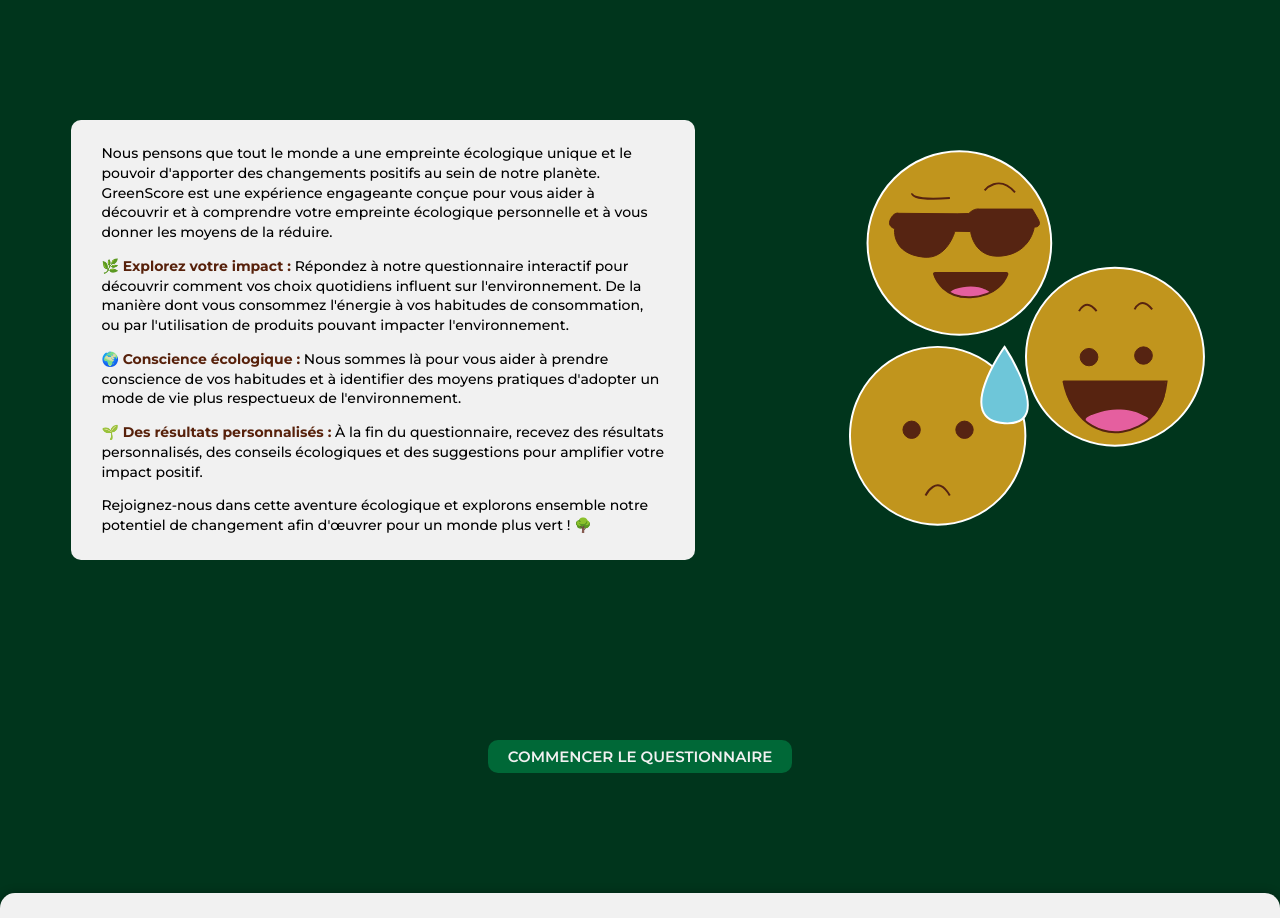
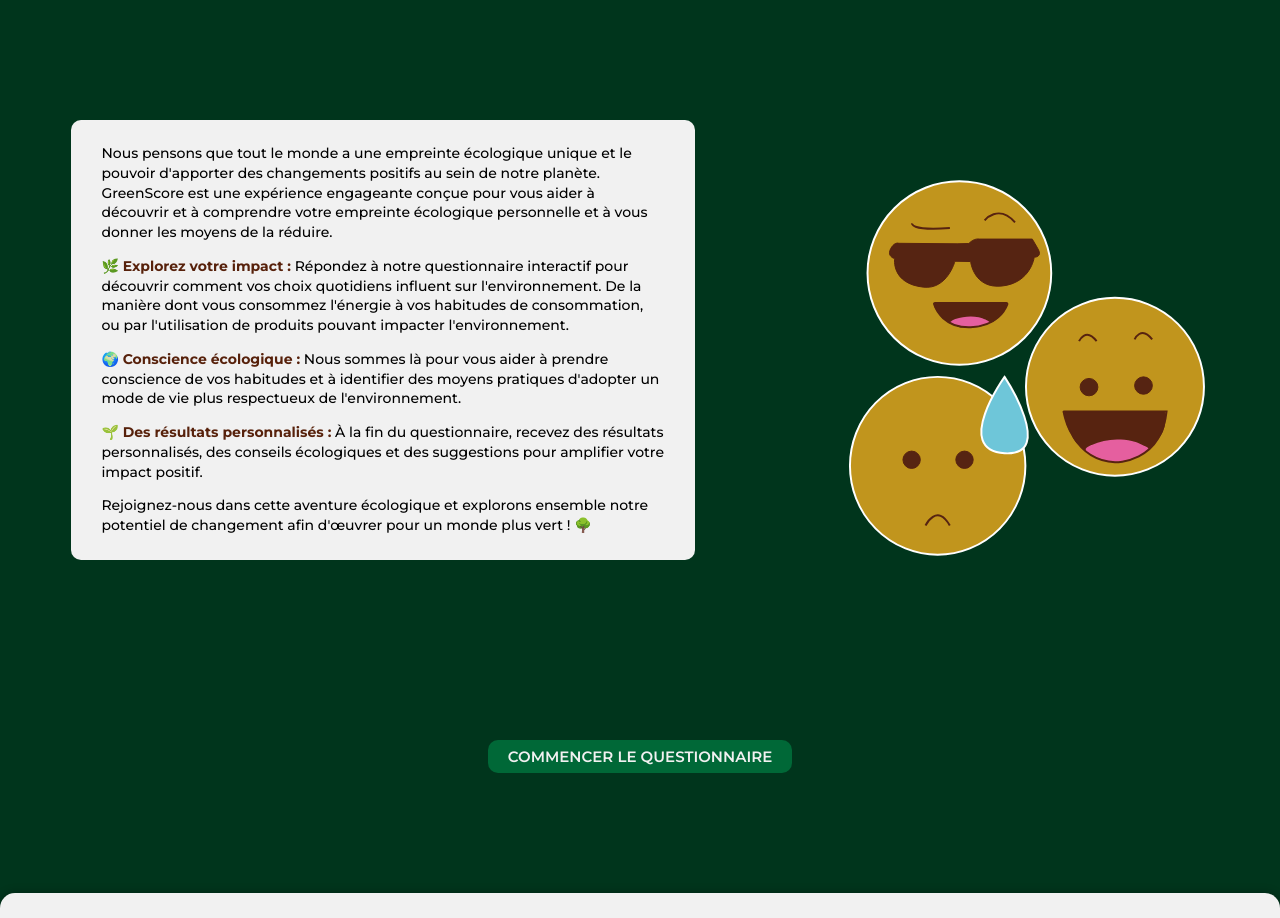
Before and after one commit to QBUTEAU/GreenScore_SAE401, a Vue app: page /presentation in a window 1280 px wide. Shown: the part 860-1778 px from the top of the page. Built offline with nearby package versions, Linux system fonts and the light colour scheme.

Commit message:
Animation Emojis

```diff
--- a/src/assets/css/_home.scss
+++ b/src/assets/css/_home.scss
@@ -91,7 +91,22 @@
     .ecologie__img{
         .emojis{
             width: 370px;
+            animation: balancement 3s infinite;
         }
+    }
+}
+
+@keyframes balancement {
+    0% {
+        transform: translateY(30px);
+    }
+
+    50% {
+        transform: translateY(-30px);
+    }
+
+    100% {
+        transform: translateY(30px);
     }
 }
 
```
